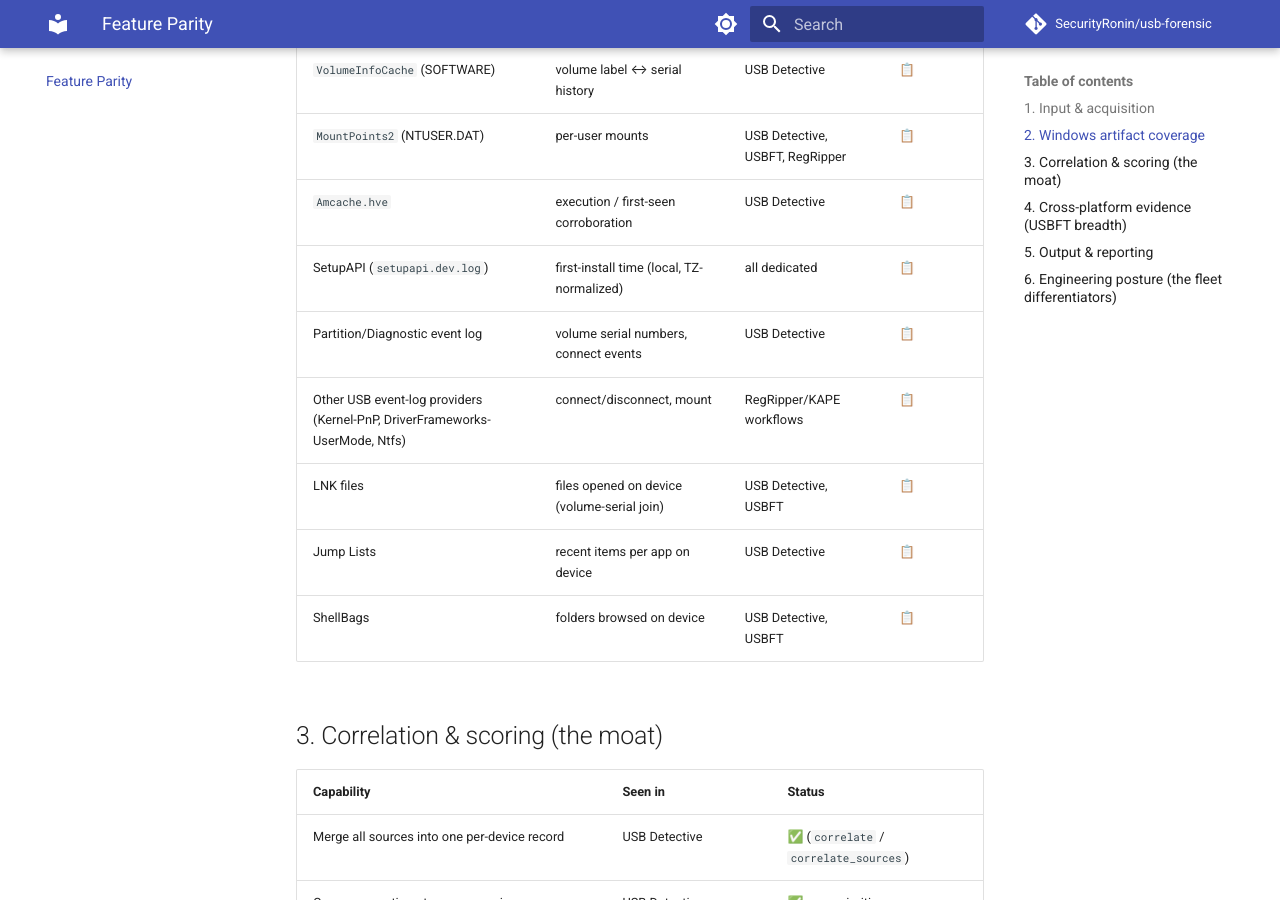
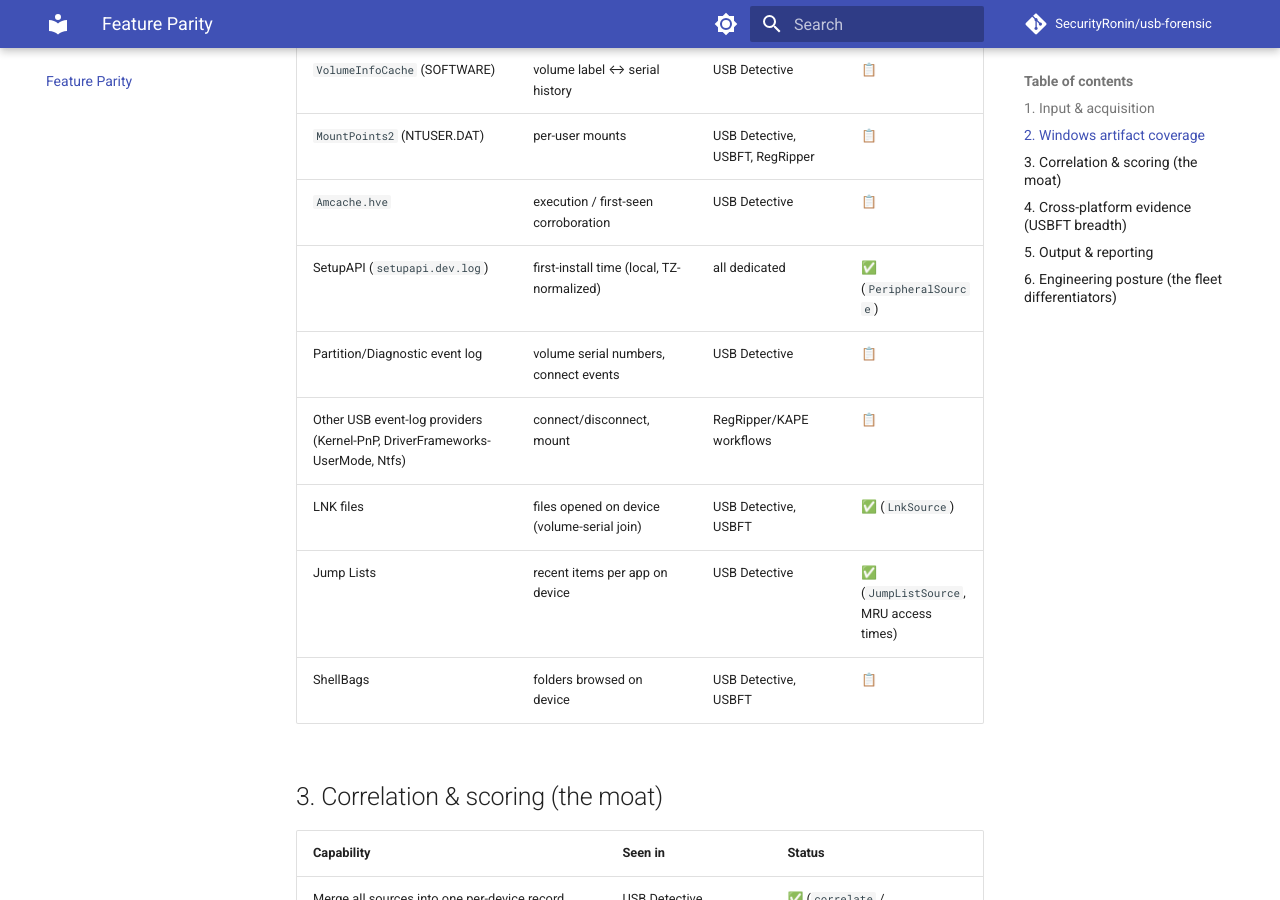
Before and after one commit to SecurityRonin/usb-forensic, an MkDocs documentation site: the page built from docs/feature-parity.md, in a window 1280 px wide and 900 px high, scrolled down 1640 px. Built offline with MkDocs 1.6.1 and Material for MkDocs 9.7.7, drawn with Linux system fonts in a browser that asks for light colours; comment, search, counter and statistics services are not loaded.

Commit message:
docs: mark setupapi/LNK/jump-list artifact rows delivered
Co-Authored-By: Claude Opus 4.8 (1M context) <noreply@anthropic.com>

```diff
--- a/docs/feature-parity.md
+++ b/docs/feature-parity.md
@@ -39,11 +39,11 @@ Tracker / USBFT** (breadth: multi-OS, image mounting, VSCs, encrypted-volume his
 | `VolumeInfoCache` (SOFTWARE) | volume label ↔ serial history | USB Detective | 📋 |
 | `MountPoints2` (NTUSER.DAT) | per-user mounts | USB Detective, USBFT, RegRipper | 📋 |
 | `Amcache.hve` | execution / first-seen corroboration | USB Detective | 📋 |
-| SetupAPI (`setupapi.dev.log`) | first-install time (local, TZ-normalized) | all dedicated | 📋 |
+| SetupAPI (`setupapi.dev.log`) | first-install time (local, TZ-normalized) | all dedicated | ✅ (`PeripheralSource`) |
 | Partition/Diagnostic event log | volume serial numbers, connect events | USB Detective | 📋 |
 | Other USB event-log providers (Kernel-PnP, DriverFrameworks-UserMode, Ntfs) | connect/disconnect, mount | RegRipper/KAPE workflows | 📋 |
-| LNK files | files opened on device (volume-serial join) | USB Detective, USBFT | 📋 |
-| Jump Lists | recent items per app on device | USB Detective | 📋 |
+| LNK files | files opened on device (volume-serial join) | USB Detective, USBFT | ✅ (`LnkSource`) |
+| Jump Lists | recent items per app on device | USB Detective | ✅ (`JumpListSource`, MRU access times) |
 | ShellBags | folders browsed on device | USB Detective, USBFT | 📋 |
 
 ## 3. Correlation & scoring (the moat)
```
